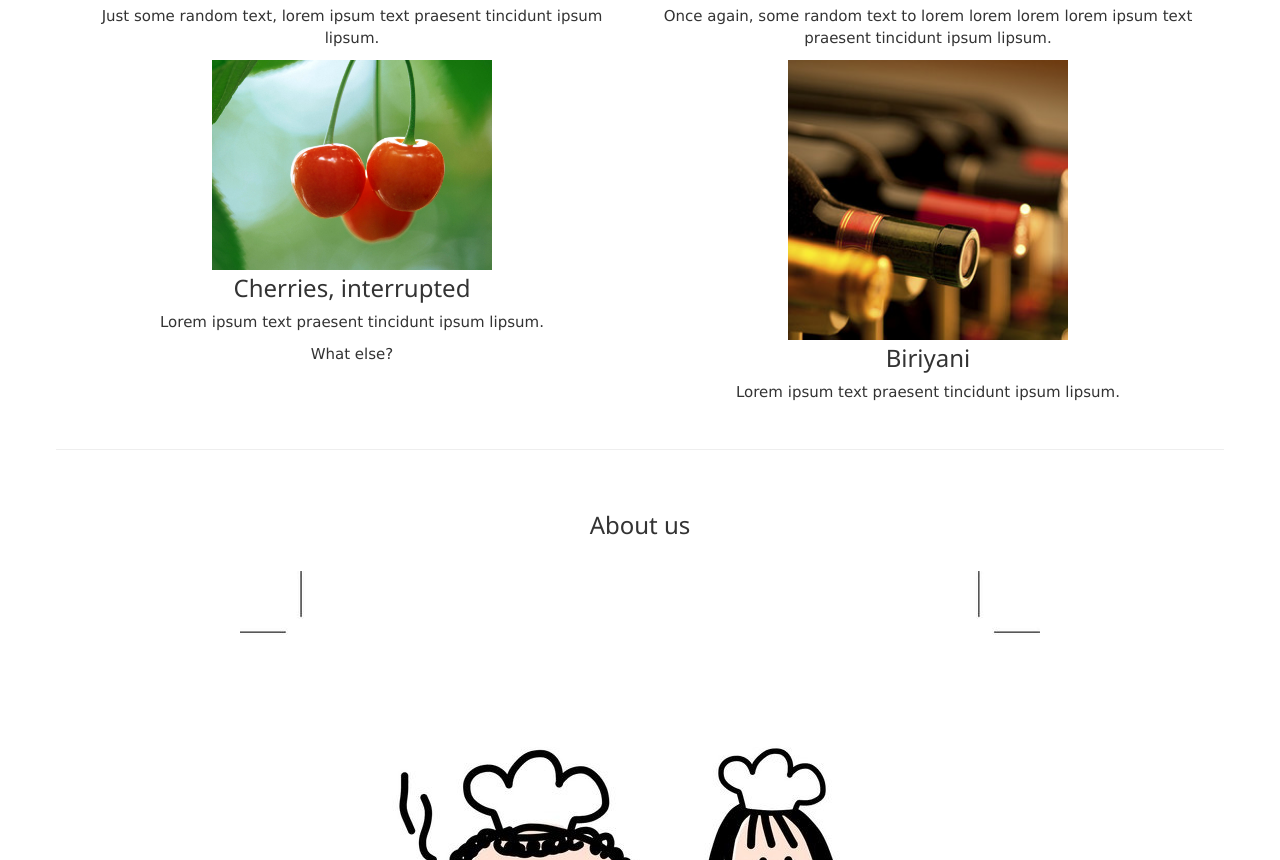
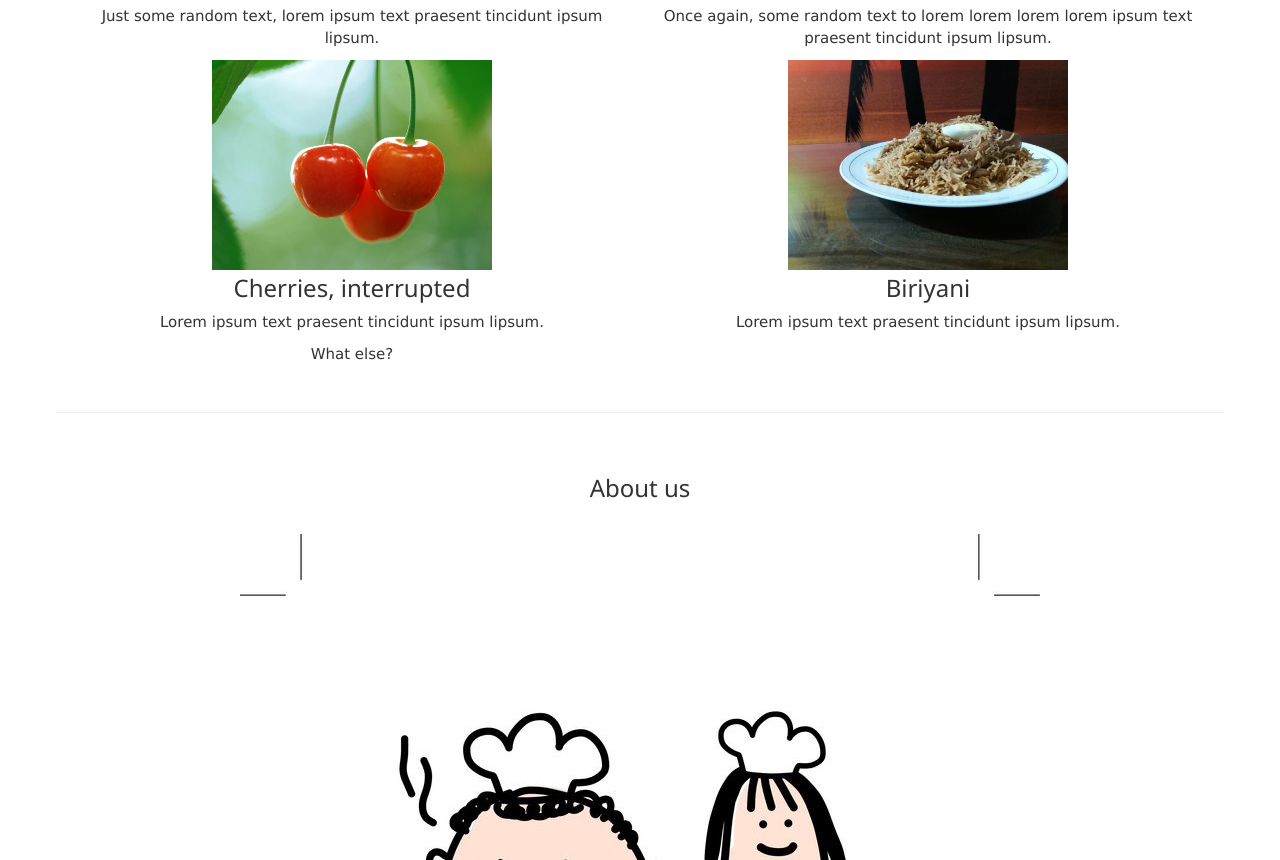
Before and after one commit to bongdishes/bongfoodblog, a website: page index.html in a window 1280 px wide. Shown: the part 1141-2001 px from the top of the page. Drawn offline with nearby package versions, Linux system fonts and the light colour scheme; files whose address does not match are found by name.

Commit message:
Update index.html

```diff
--- a/index.html
+++ b/index.html
@@ -83,7 +83,7 @@
       <p>What else?</p>
     </div>
     <div class="w3-half">
-      <img src="img/winejust.jpeg" alt="Bordeaux Wine" style="width:50%">
+      <img src="IMG-20170127-WA0023.jpg" style="width:50%">
       <h3><a href="Robustwine.html">Biriyani</h3></a>
       <p>Lorem ipsum text praesent tincidunt ipsum lipsum.</p>
     </div>
```
